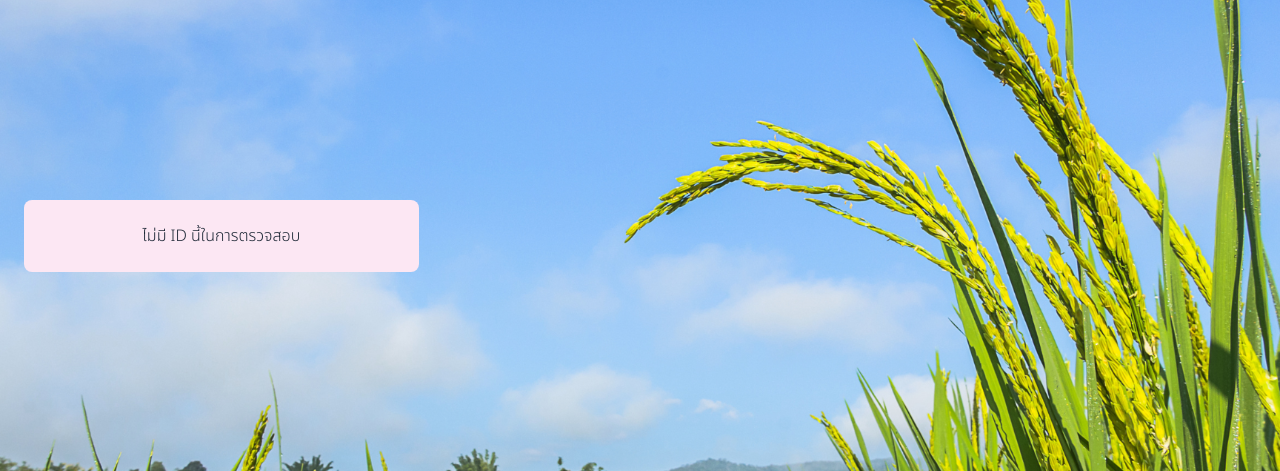
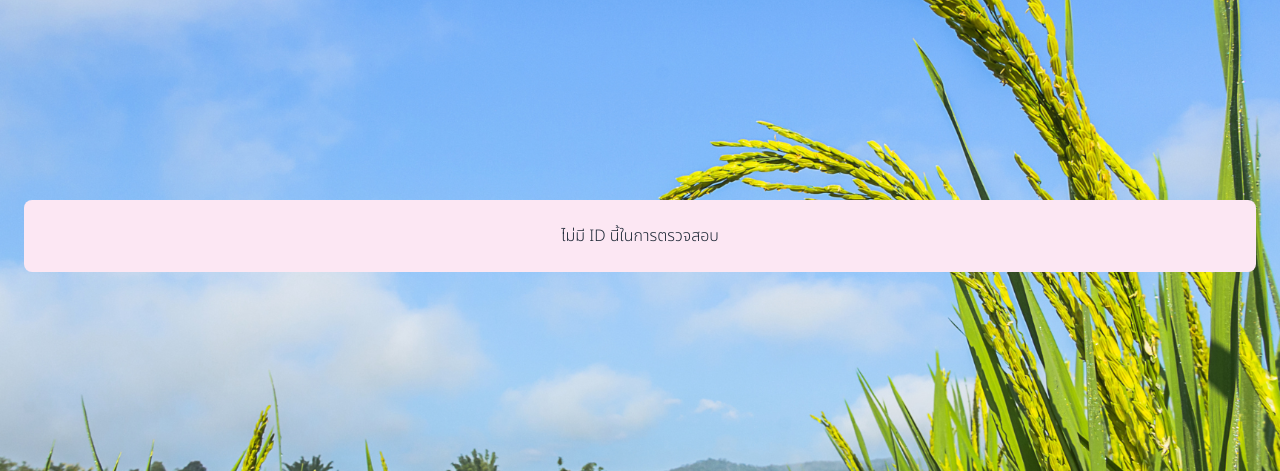
Before and after one commit to pratchayapol/Rice_product, a PHP site: page /user/product_detail.php in a window 1280 px wide. Shown: the part 164-635 px from the top of the page. Run offline with PHP 8.4, Linux system fonts and the light colour scheme; the visitor is signed in with stand-in values (Sample User, id 1); data that the repository does not hold is empty; some libraries are stand-ins or nearby versions.

Commit message:
แปผ

```diff
--- a/src/user/product_detail.php
+++ b/src/user/product_detail.php
@@ -66,7 +66,7 @@ if ($id > 0) {
         <div class="flex items-center justify-center min-h-screen p-6">
             <div class="max-w-7xl w-full">
                 <div class="grid grid-cols-12 gap-6">
-                    <div class="col-span-12 md:col-span-4 bg-pink-100 rounded-lg p-6 text-center text-gray-800 flex flex-col items-center">
+                    <div class="col-span-12 md:col-span-12 bg-pink-100 rounded-lg p-6 text-center text-gray-800 flex flex-col items-center">
                         <h1>ไม่มี ID นี้ในการตรวจสอบ</h1>
                     </div>
                 </div>
```
